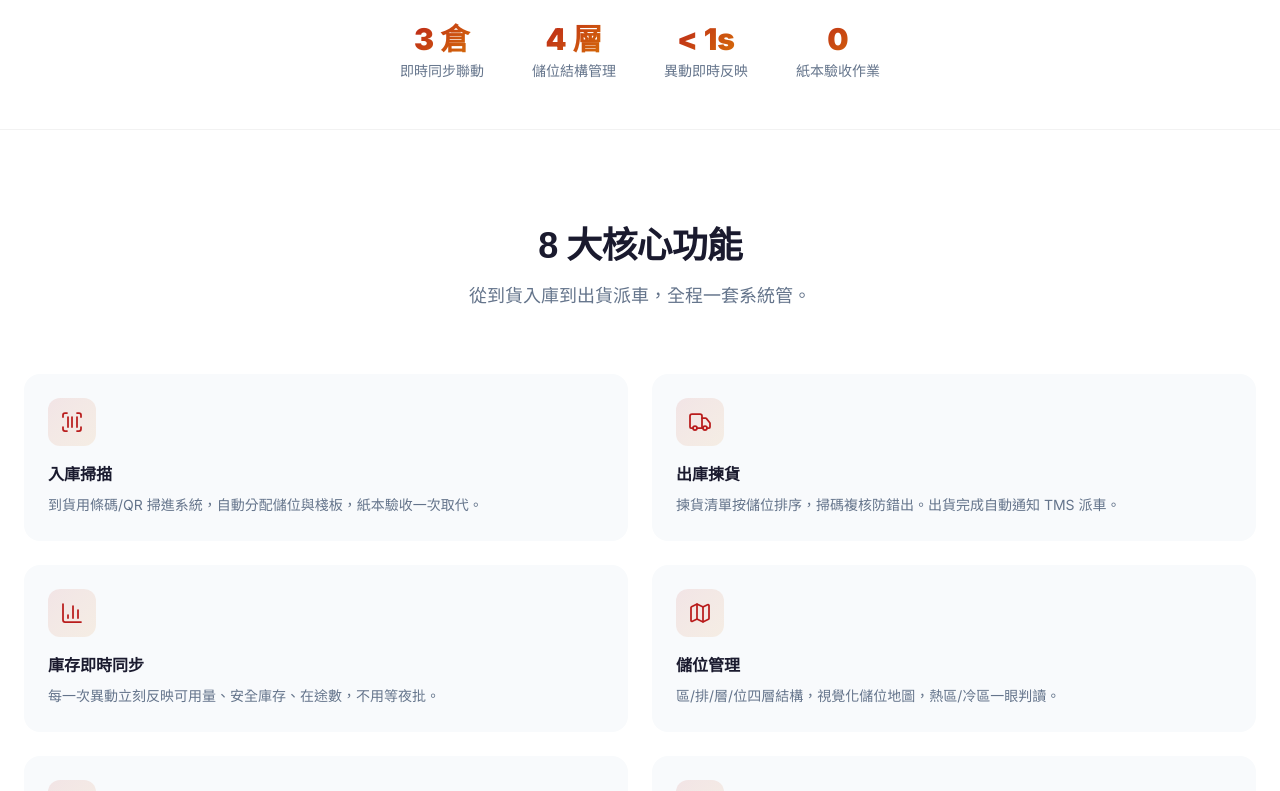
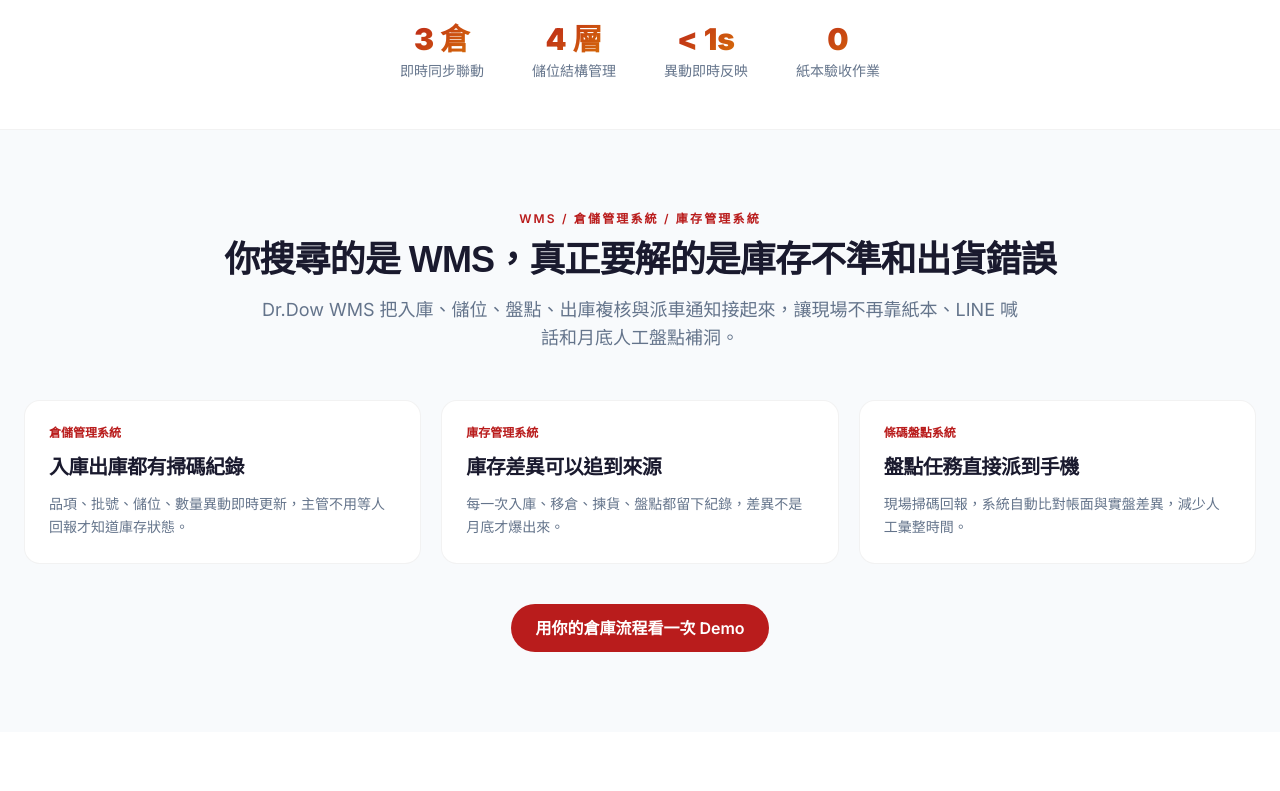
Before and after one commit to Konerko87/drdow-web, a Next.js app: page /products/wms in a window 1280 px wide. Shown: the part 680-1471 px from the top of the page. Built offline with nearby package versions, Linux system fonts and the light colour scheme; no server answers.

Commit message:
Optimize ads landing pages and lead tracking

```diff
--- a/src/app/api/contact/route.ts
+++ b/src/app/api/contact/route.ts
@@ -238,15 +238,16 @@
 
     // Validate required fields
     const { company, name, email, message } = data
-    if (!company || !name || !email || !message) {
+    const phone = data.phone || ''
+    if (!company || !name || !message || (!email && !phone)) {
       return NextResponse.json(
-        { error: '請填寫所有必填欄位' },
+        { error: '請填寫所有必填欄位，並至少留下 Email 或電話' },
         { status: 400 }
       )
     }
 
     // Basic email validation
-    if (!/^[^\s@]+@[^\s@]+\.[^\s@]+$/.test(email)) {
+    if (email && !/^[^\s@]+@[^\s@]+\.[^\s@]+$/.test(email)) {
       return NextResponse.json(
         { error: 'Email 格式不正確' },
         { status: 400 }
@@ -259,7 +260,7 @@
     }
 
     // Suspicious content check — ban + drop, no email sent
-    const matched = detectSuspicious({ company, name, email, phone: data.phone || '', message })
+    const matched = detectSuspicious({ company, name, email: email || '', phone, message })
     if (matched) {
       banIp(ip)
       console.warn(`[Contact] Blocked sqli/xss from ${ip} ua="${ua.slice(0, 80)}" pattern=${matched}`)
@@ -279,8 +280,8 @@
     await sendEmail({
       company,
       name,
-      email,
-      phone: data.phone || '',
+      email: email || '未填寫',
+      phone,
       message,
     })
 
--- a/src/app/products/wms/page.tsx
+++ b/src/app/products/wms/page.tsx
@@ -19,7 +19,7 @@
   description: '盤點從 3 天縮到 3 小時、出貨揀錯率降 90%。手機掃碼、儲位視覺化、即時庫存、與 TMS / ERP 全打通。倉儲現場不再靠紙本和 LINE 喊話追資料，台灣中小倉儲與電商倉專用。免費預約 Demo。',
   path: '/products/wms',
   image: 'https://drdowai.com/og/wms-og.png',
-  keywords: ['WMS', '倉儲管理系統', '庫存管理系統', '條碼盤點', '出入庫管理', '儲位管理', '物流倉儲'],
+  keywords: ['WMS', 'WMS 系統', 'WMS系統', '倉儲管理系統', '倉庫管理系統', '庫存管理系統', '條碼盤點', '條碼盤點系統', '出入庫管理', '出入庫管理系統', '儲位管理', '物流倉儲'],
 })
 
 const SCREENSHOTS = [
@@ -178,6 +178,59 @@
         </div>
       </section>
 
+      {/* Search Intent */}
+      <section className="py-20 bg-surface">
+        <div className="max-w-7xl mx-auto px-6">
+          <FadeIn className="text-center mb-12">
+            <p className="text-accent text-[12px] font-semibold tracking-[0.18em] uppercase mb-3">WMS / 倉儲管理系統 / 庫存管理系統</p>
+            <h2 className="font-[family-name:var(--font-noto-serif-tc)] text-3xl md:text-4xl font-bold mb-4 tracking-tight">
+              你搜尋的是 WMS，真正要解的是庫存不準和出貨錯誤
+            </h2>
+            <p className="text-muted text-lg max-w-3xl mx-auto">
+              Dr.Dow WMS 把入庫、儲位、盤點、出庫複核與派車通知接起來，讓現場不再靠紙本、LINE 喊話和月底人工盤點補洞。
+            </p>
+          </FadeIn>
+          <div className="grid grid-cols-1 md:grid-cols-3 gap-5">
+            {[
+              {
+                keyword: '倉儲管理系統',
+                title: '入庫出庫都有掃碼紀錄',
+                desc: '品項、批號、儲位、數量異動即時更新，主管不用等人回報才知道庫存狀態。',
+              },
+              {
+                keyword: '庫存管理系統',
+                title: '庫存差異可以追到來源',
+                desc: '每一次入庫、移倉、揀貨、盤點都留下紀錄，差異不是月底才爆出來。',
+              },
+              {
+                keyword: '條碼盤點系統',
+                title: '盤點任務直接派到手機',
+                desc: '現場掃碼回報，系統自動比對帳面與實盤差異，減少人工彙整時間。',
+              },
+            ].map((item) => (
+              <FadeIn key={item.keyword}>
+                <article className="bg-white rounded-2xl p-6 border border-black/5 h-full hover-lift">
+                  <p className="text-xs font-semibold text-accent mb-3">{item.keyword}</p>
+                  <h3 className="font-[family-name:var(--font-noto-serif-tc)] text-xl font-bold mb-3 tracking-tight">{item.title}</h3>
+                  <p className="text-sm text-muted leading-relaxed">{item.desc}</p>
+                </article>
+              </FadeIn>
+            ))}
+          </div>
+          <FadeIn className="text-center mt-10">
+            <TrackedCTA
+              href="#lead-form"
+              location="search-intent"
+              product="wms"
+              label="demo-anchor"
+              className="inline-flex px-6 py-3 bg-accent text-white rounded-full font-semibold hover:bg-accent-light transition-colors"
+            >
+              用你的倉庫流程看一次 Demo
+            </TrackedCTA>
+          </FadeIn>
+        </div>
+      </section>
+
       {/* Features */}
       <section id="features" className="py-24">
         <div className="max-w-7xl mx-auto px-6">
--- a/src/app/thank-you/page.tsx
+++ b/src/app/thank-you/page.tsx
@@ -9,6 +9,7 @@
   process.env.NEXT_PUBLIC_GOOGLE_ADS_LEAD_EVENT_NAME || 'ads_conversion_SUBMIT_LEAD_FORM_1'
 const LEAD_CONVERSION_PENDING_KEY = 'drdow:lead-conversion-pending'
 const LEAD_CONVERSION_STORAGE_KEY = 'drdow:lead-conversion-tracked'
+const LEAD_CONVERSION_SOURCE_KEY = 'drdow:lead-conversion-source'
 
 export const metadata: Metadata = {
   title: '感謝您的詢問 | Dr.Dow AI',
@@ -23,24 +24,27 @@
       <Script id="thankyou-conversion" strategy="afterInteractive">
         {`
           var shouldTrackLead = false;
+          var leadSource = 'contact';
           try {
             shouldTrackLead =
               window.sessionStorage.getItem('${LEAD_CONVERSION_PENDING_KEY}') === '1' &&
               window.sessionStorage.getItem('${LEAD_CONVERSION_STORAGE_KEY}') !== '1';
+            leadSource = window.sessionStorage.getItem('${LEAD_CONVERSION_SOURCE_KEY}') || 'contact';
           } catch (error) {}
 
           if(shouldTrackLead && typeof gtag==='function'){
             gtag('event','generate_lead',{
               event_category:'lead',
-              event_label:'contact',
-              form_source:'contact',
+              event_label:leadSource,
+              form_source:leadSource,
               value:1
             });
-            ${ADS_LEAD_EVENT_NAME ? `gtag('event','${ADS_LEAD_EVENT_NAME}',{event_category:'lead',event_label:'contact',form_source:'contact',value:1,currency:'TWD'});` : ''}
+            ${ADS_LEAD_EVENT_NAME ? `gtag('event','${ADS_LEAD_EVENT_NAME}',{event_category:'lead',event_label:leadSource,form_source:leadSource,value:1,currency:'TWD'});` : ''}
             ${AW_ID && AW_LABEL ? `gtag('event','conversion',{'send_to':'${AW_ID}/${AW_LABEL}',value:1,currency:'TWD'});` : ''}
             try {
               window.sessionStorage.setItem('${LEAD_CONVERSION_STORAGE_KEY}', '1');
               window.sessionStorage.removeItem('${LEAD_CONVERSION_PENDING_KEY}');
+              window.sessionStorage.removeItem('${LEAD_CONVERSION_SOURCE_KEY}');
             } catch (error) {}
           }
         `}
@@ -56,7 +60,7 @@
         </h1>
 
         <p className="text-white/40 text-base mb-8 leading-relaxed">
-          我們已收到您的訊息，將在 <strong className="text-white/70">24 小時內</strong> 回覆您的 Email。
+          我們已收到您的訊息，將在 <strong className="text-white/70">24 小時內</strong> 依您留下的聯絡方式回覆。
         </p>
 
         <div className="bg-white/5 rounded-2xl p-6 border border-white/10 mb-8 text-left">
--- a/src/components/layout/mobile-sticky-cta.tsx
+++ b/src/components/layout/mobile-sticky-cta.tsx
@@ -20,6 +20,12 @@
 export function MobileStickyCTA() {
   const pathname = usePathname()
   const [visible, setVisible] = useState(false)
+  const product =
+    pathname.includes('/products/miaotong') ? 'miaotong' :
+    pathname.includes('/products/tms') ? 'tms' :
+    pathname.includes('/products/wms') ? 'wms' :
+    pathname.includes('/products/erp') ? 'erp' :
+    'generic'
 
   useEffect(() => {
     const onScroll = () => setVisible(window.scrollY > 200)
@@ -47,7 +53,7 @@
         <TrackedCTA
           href="/contact"
           location="mobile-sticky"
-          product="generic"
+          product={product}
           label="primary"
           tabIndex={visible ? 0 : -1}
           className="block w-full text-center py-3.5 text-white font-bold text-[15px] tracking-wide"
--- a/src/components/sections/inline-lead-form.tsx
+++ b/src/components/sections/inline-lead-form.tsx
@@ -43,6 +43,7 @@
 
   return (
     <section
+      id="lead-form"
       className="relative py-20 md:py-24 overflow-hidden"
       aria-label={`${source} 預約展示表單`}
       style={{
```
Also changed, not shown: src/app/products/tms/page.tsx (+54 -1 lines), src/components/sections/contact-form.tsx (+24 -10 lines), 1 other file (tests, documents, lock files or other folders).
